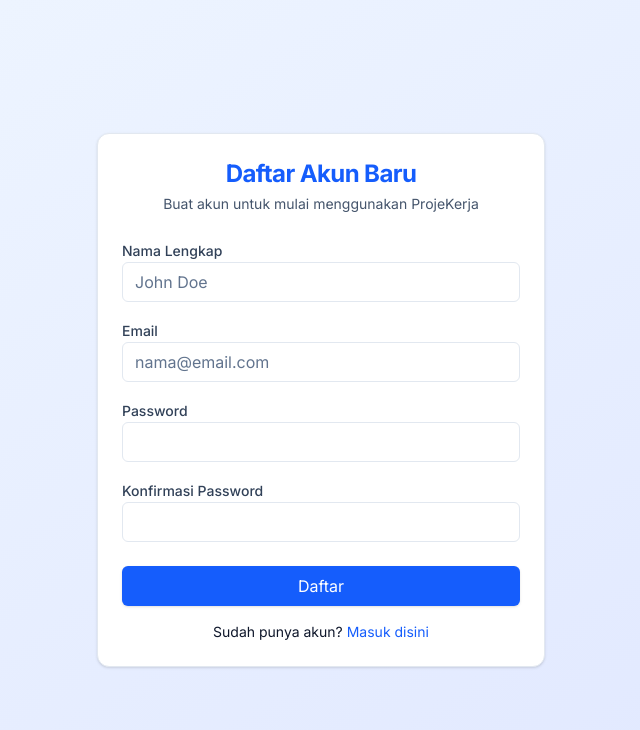
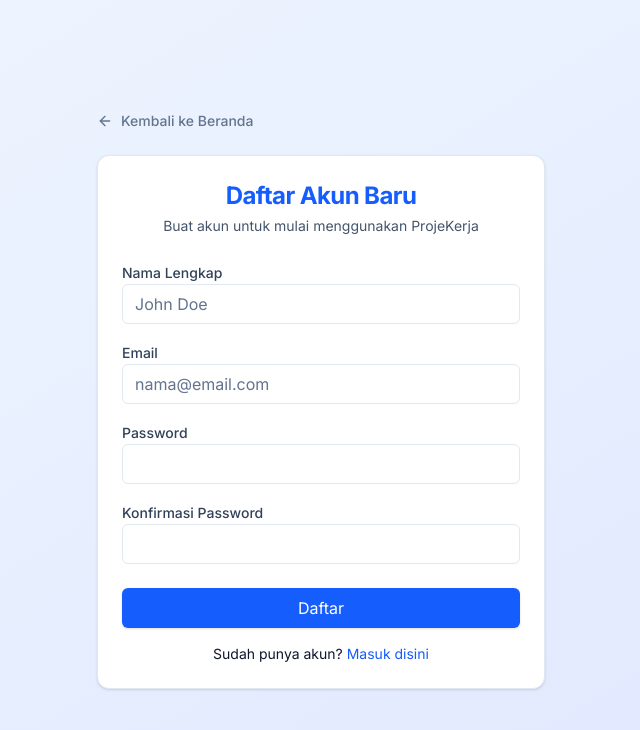
Before and after one commit to einvacode/einvagroup, a Next.js app: page /register in a window 1280 px wide. Shown: the top 730 px of the page, without its empty margins (319-959 px from the left). Built offline with nearby package versions, Linux system fonts and the light colour scheme.

Commit message:
feat: add back to home button on auth pages

```diff
--- a/src/app/(auth)/login/page.tsx
+++ b/src/app/(auth)/login/page.tsx
@@ -4,6 +4,7 @@ import { useState } from "react"
 import { signIn } from "next-auth/react"
 import { useRouter } from "next/navigation"
 import Link from "next/link"
+import { ArrowLeft } from "lucide-react"
 import { useForm } from "react-hook-form"
 import { zodResolver } from "@hookform/resolvers/zod"
 import * as z from "zod"
@@ -57,7 +58,12 @@ export default function LoginPage() {
   }
 
   return (
-    <Card className="w-full max-w-md mx-auto">
+    <div className="w-full max-w-md mx-auto space-y-6">
+      <Link href="/" className="inline-flex items-center gap-2 text-sm font-medium text-slate-500 hover:text-blue-600 transition">
+        <ArrowLeft className="h-4 w-4" />
+        Kembali ke Beranda
+      </Link>
+      <Card className="w-full">
         <CardHeader className="space-y-1 text-center">
           <CardTitle className="text-2xl font-bold text-blue-600">Masuk ke ProjeKerja</CardTitle>
           <CardDescription>
@@ -110,5 +116,6 @@ export default function LoginPage() {
           </CardFooter>
         </form>
       </Card>
+    </div>
   )
 }
--- a/src/app/(auth)/register/page.tsx
+++ b/src/app/(auth)/register/page.tsx
@@ -3,6 +3,7 @@
 import { useState } from "react"
 import { useRouter } from "next/navigation"
 import Link from "next/link"
+import { ArrowLeft } from "lucide-react"
 import { useForm } from "react-hook-form"
 import { zodResolver } from "@hookform/resolvers/zod"
 import * as z from "zod"
@@ -73,7 +74,12 @@ export default function RegisterPage() {
   }
 
   return (
-    <Card className="w-full max-w-md mx-auto">
+    <div className="w-full max-w-md mx-auto space-y-6">
+      <Link href="/" className="inline-flex items-center gap-2 text-sm font-medium text-slate-500 hover:text-blue-600 transition">
+        <ArrowLeft className="h-4 w-4" />
+        Kembali ke Beranda
+      </Link>
+      <Card className="w-full">
         <CardHeader className="space-y-1 text-center">
           <CardTitle className="text-2xl font-bold text-blue-600">Daftar Akun Baru</CardTitle>
           <CardDescription>
@@ -151,5 +157,6 @@ export default function RegisterPage() {
           </CardFooter>
         </form>
       </Card>
+    </div>
   )
 }
```
Lines whose indentation alone changed are shown as unchanged.
